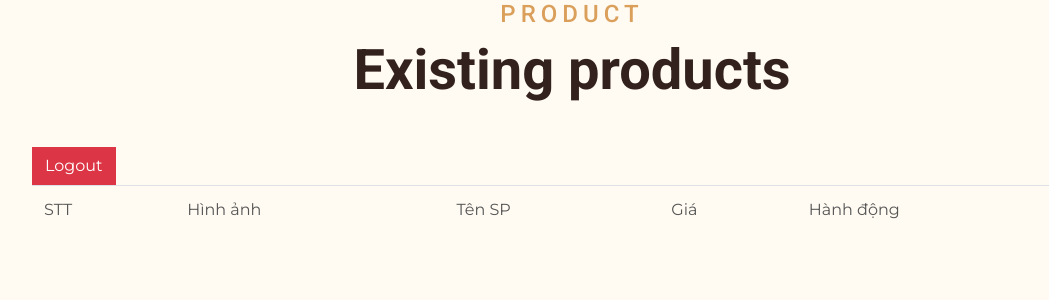
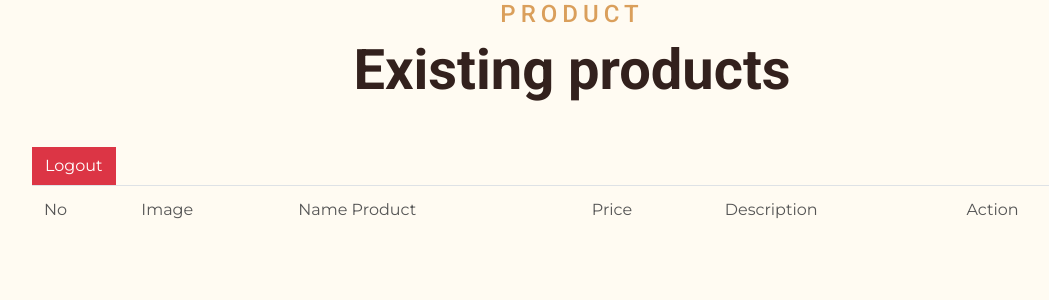
Before and after one commit to kiettuan32/BC00045Assignment02.github.oi, a Symfony app: template templates/productuser/list.html.twig in a window 1280 px wide. Shown: the part 163-463 px from the top of the page, without its empty margins (68-1117 px from the left). Run offline with Twig, Linux system fonts and the light colour scheme; the template is opened without the code that fills it, so the values that code supplies are empty; some libraries are stand-ins or nearby versions.

Commit message:
rework all

```diff
--- a/templates/cart/index.html.twig
+++ b/templates/cart/index.html.twig
@@ -20,7 +20,6 @@
 					<form action="{{path('app_cart_update')}}" method="POST">
 						<td>{{loop.index}}</td>
 						<td>{{item.product.id}}
-							-
 							{{item.product.name}}</td>
 						<td>{{item.product.price}}</td>
 						<td>
--- a/templates/contact/index.html.twig
+++ b/templates/contact/index.html.twig
@@ -5,6 +5,7 @@
 
 {% block body %}
     <div class="container">
+    <a href="{{path('app_home')}}" class='btn btn-danger'>Back</a>
         {{form_start(form)}}
         {{form_widget(form)}}
         {# <input type="submit" value="Submit" class="btn btn-primary" /> #}
--- a/templates/productuser/list.html.twig
+++ b/templates/productuser/list.html.twig
@@ -70,12 +70,12 @@
         <table class="table">
             <thead>
                 <tr>
-                    <td>STT</td>
-
-                    <td>Hình ảnh</td>
-                    <td>Tên SP</td>
-                    <td>Giá</td>
-                    <td>Hành động</td>
+                    <td>No</td>
+                    <td>Image</td>
+                    <td>Name Product</td>
+                    <td>Price</td>
+                    <td>Description</td>
+                    <td>Action</td>
                 </tr>
             </thead>
             <tbody>
@@ -86,11 +86,12 @@
                         <td><img src="{{asset('uploads/sanpham/' ~ sp.getPhoto())}}" height="150" /></td>
                         <td>{{sp.getName()}}</td>
                         <td>{{sp.getPrice()}}</td>
+                        <td>{{sp.getDescription()}}</td>
                         <td>
 
 
                             <form>
-                            <button type="submit" formmethod="post" formaction="{{path('app_cart_user',{'product_id':sp.getId()})}}">Add to cart</button>
+                            <button type="submit" formmethod="post" formaction="{{path('app_cart_add_user',{'product_id':sp.getId()})}}">Add to cart</button>
                             </form>
                         </td>
                     </tr>
--- a/templates/san_pham/list.html.twig
+++ b/templates/san_pham/list.html.twig
@@ -14,8 +14,9 @@
                     <td>Image</td>
                     <td>Product Name</td>
                     <td>Price</td>
+                    <td>Description</td>
                     <td>Action</td>
-                    <td>Description</td>
+
                 </tr>
             </thead>
             <tbody>
@@ -26,6 +27,7 @@
                         <td><img src="{{asset('uploads/sanpham/' ~ sp.getPhoto())}}" height="150" /></td>
                         <td>{{sp.getName()}}</td>
                         <td>{{sp.getPrice()}}</td>
+                        <td>{{sp.getDescription()}}</td>
                         <td>
                             <a href="{{path('app_edit_san_pham',{'id':sp.getId()})}}" class="btn btn-warning">Edit</a>
                             <a href="javascript:deletesp('{{path('app_delete_san_pham',{'id':sp.getId()})}}')" class="btn btn-danger">Delete</a>
```
Also changed, not shown: public/uploads/sanpham/454e1cb390a4d877c0b1c0d7c695815e-64b9eea4853d7.jpg (added).
